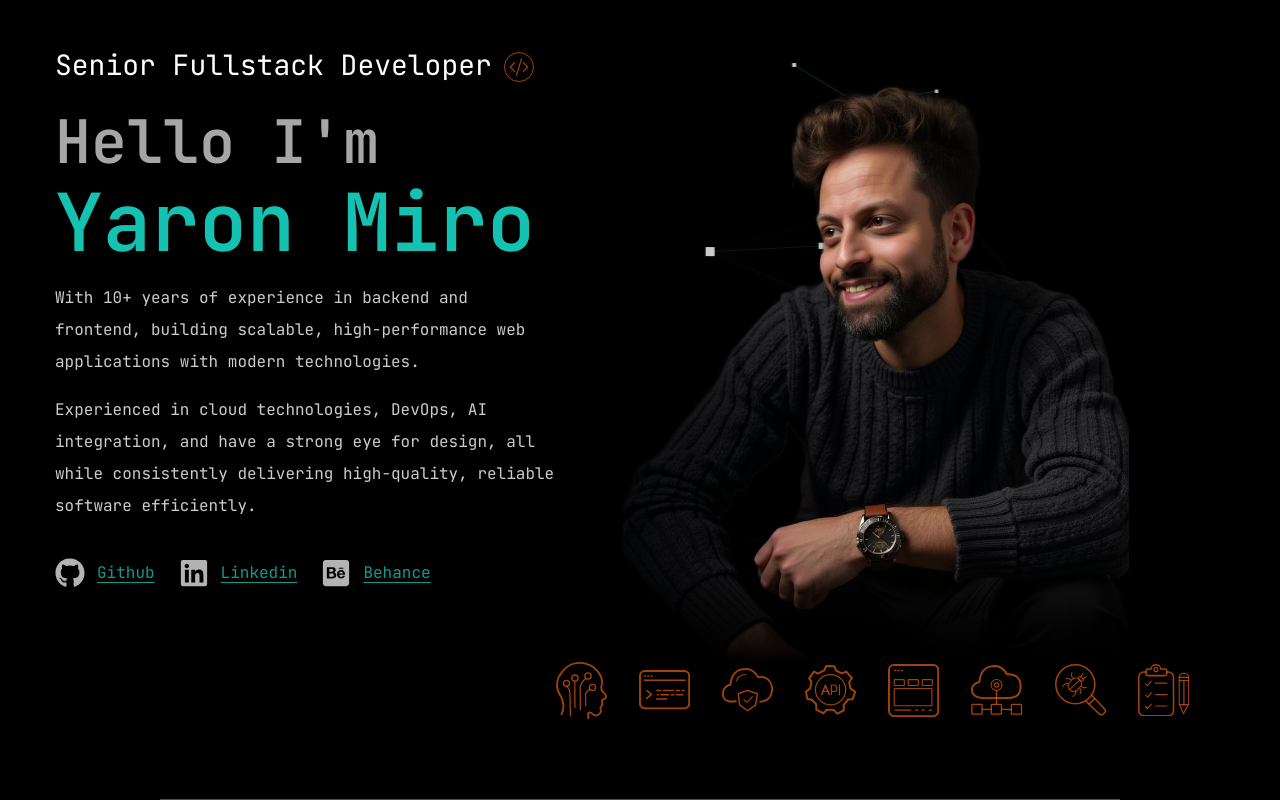
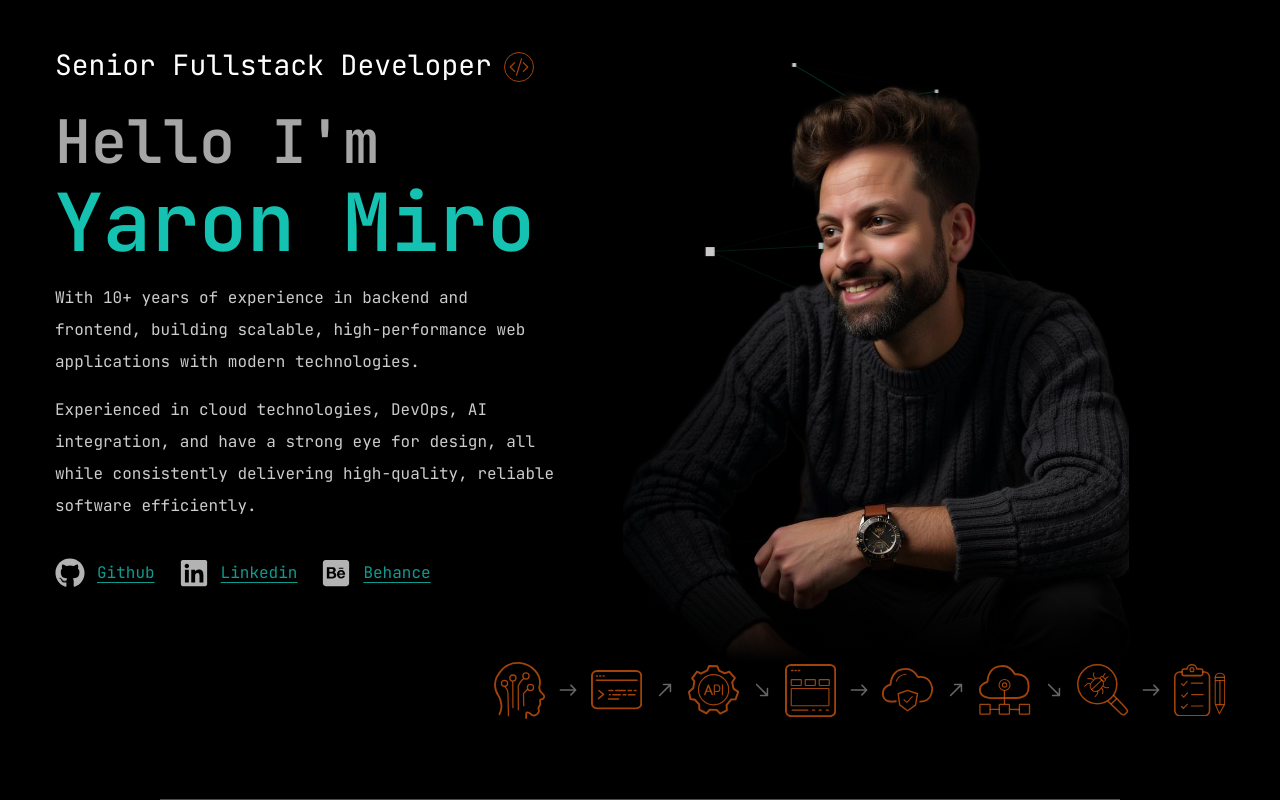
Before and after one commit to YaronMiro/ym-website, a Next.js app: page / in a window 1280 px wide. Shown: the part 241-1041 px from the top of the page. Built offline with nearby package versions, Linux system fonts and the light colour scheme.

Commit message:
adding small style fixes 2

```diff
--- a/app/page.tsx
+++ b/app/page.tsx
@@ -4,6 +4,7 @@ import React from "react";
 import Image from 'next/image'
 import { FiDownload } from "react-icons/fi";
 import { BsCodeSlash } from "react-icons/bs";
+import { IoIosArrowRoundForward } from "react-icons/io";
 import Social from "@/components/Social";
 import { Button } from "@/components/ui/button";
 import ParticlesContainer from '@/components/ParticlesContainer'
@@ -60,7 +61,7 @@ const Home: React.FC = () => {
               </div>
               </div>
           </div>
-          <div className="flex justify-end pr-9">
+          {/* <div className="flex justify-end pr-9">
             <div className="flex gap-8 items-center stroke-secondary/70">
               <YmIcon className="ym-icon" icon="head"/>
               <YmIcon className="ym-icon" icon="app-code"/>
@@ -71,6 +72,25 @@ const Home: React.FC = () => {
               <YmIcon className="ym-icon" icon="bug-tracker" />
               <YmIcon className="ym-icon" icon="todo-list" />
            </div>
+          </div> */}
+            <div className="flex justify-end">
+              <div className="flex gap-1 items-center stroke-secondary/70">
+                <YmIcon className="ym-icon" icon="head" />
+                <IoIosArrowRoundForward className="text-3xl text-white/40 mx-1" />
+                <YmIcon className="ym-icon" icon="app-code" />
+                <IoIosArrowRoundForward className="text-3xl text-white/40 mx-1 -rotate-45" />
+                <YmIcon className="ym-icon" icon="api" />
+                <IoIosArrowRoundForward className="text-3xl text-white/40 mx-1 rotate-45" />
+                <YmIcon className="ym-icon" icon="ui" />
+                <IoIosArrowRoundForward className="text-3xl text-white/40 mx-1" />
+                <YmIcon className="ym-icon" icon="cloud-shield" />
+                <IoIosArrowRoundForward className="text-3xl text-white/40 mx-1 -rotate-45" />
+                <YmIcon className="ym-icon" icon="cloud-balancer" />
+                <IoIosArrowRoundForward className="text-3xl text-white/40 mx-1 rotate-45" />
+                <YmIcon className="ym-icon" icon="bug-tracker" />
+                <IoIosArrowRoundForward className="text-3xl text-white/40 mx-1" />
+                <YmIcon className="ym-icon" icon="todo-list" />
+              </div>
           </div>
         </div>
         <Separator className="w-[75%] mx-auto mt-20 bg-white/30" />
```
